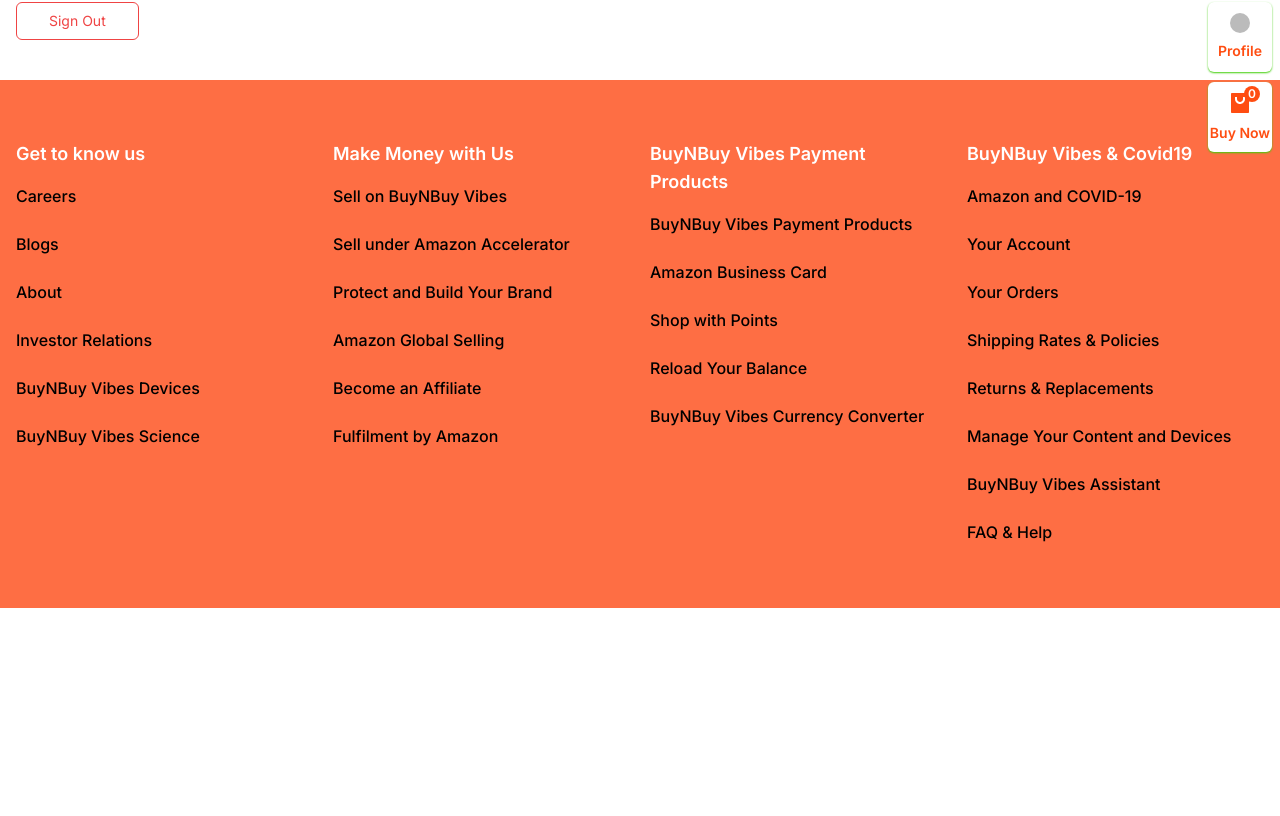
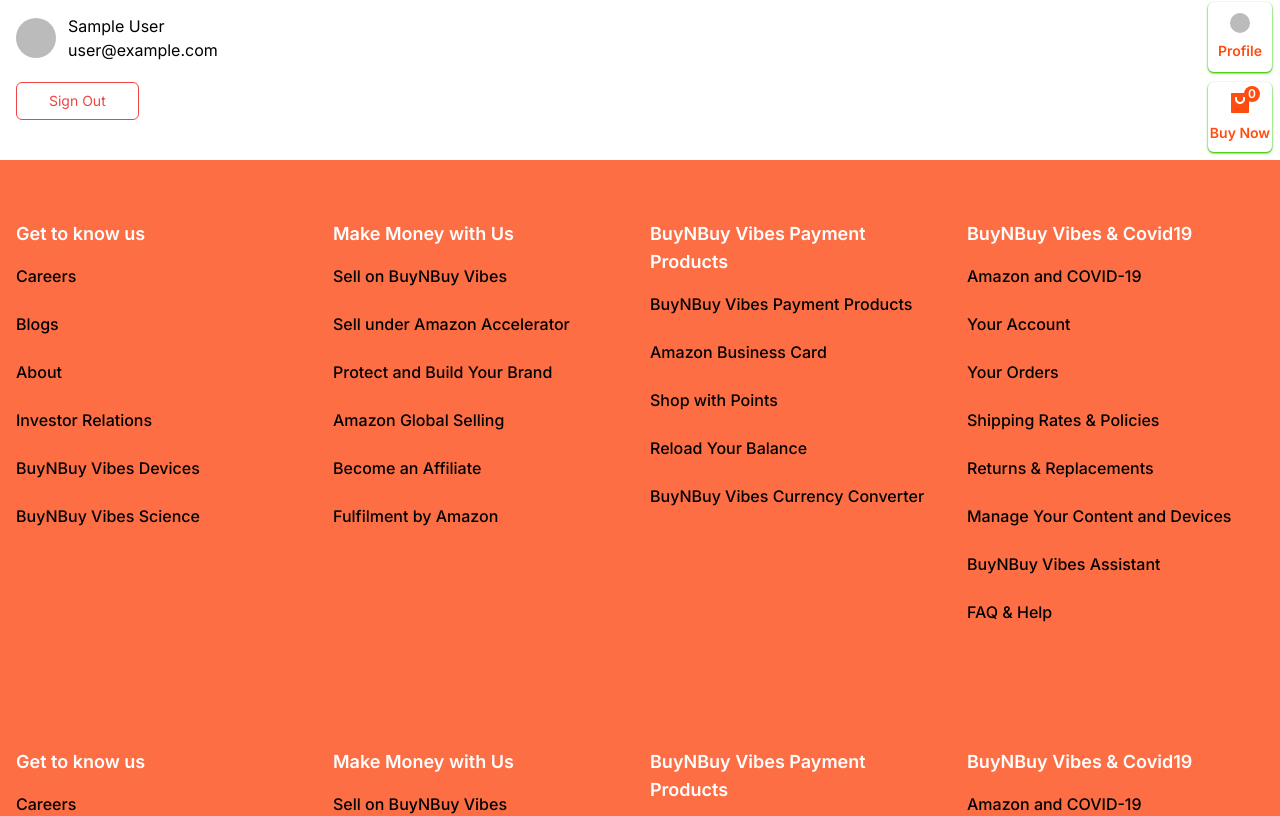
Before and after one commit to Ghazal010/buynbuy_1, a Next.js app: page /dashboard in a window 1280 px wide. Shown: the part 238-1054 px from the top of the page. Before the commit the page ends 846 px from the top, so only its background shows below. Built offline with nearby package versions, Linux system fonts and the light colour scheme; no server answers; sample sign-in values are in the browser's storage.

Commit message:
Updated-2

```diff
--- /dev/null
+++ b/src/app/layout.tsx
@@ -0,0 +1,54 @@
+import type { Metadata } from "next";
+// import { GeistSans, GeistMono } from "next/font/google";
+import "./globals.css";
+import Header from "@/components/Header/Header";
+import Footer from "@/components/Footer";
+import SideBar from "@/components/SideBar";
+import Layout from "@/components/Layout";
+import { Toaster } from "react-hot-toast";
+import { Inter } from "next/font/google";
+
+ const inter = Inter({ subsets: ["latin"] });
+
+// const geistSans = Geist({
+//   variable: "--font-geist-sans",
+//   subsets: ["latin"],
+// });
+
+// const geistMono = Geist_Mono({
+//   variable: "--font-geist-mono",
+//   subsets: ["latin"],
+// });
+
+export const metadata: Metadata = {
+  title: "BuyNBuy Vibes",
+  description: "Generated by create next app",
+};
+
+export default function RootLayout({
+  children,
+}: Readonly<{
+  children: React.ReactNode;
+}>) {
+  return (
+    <html lang="en">
+      <body
+        className={`${inter.className} antialiased`}
+      >
+        <Layout>
+          <Header />
+          {children}
+      <SideBar />
+      <Footer />
+      <Toaster position="bottom-right" toastOptions={{
+          style:{
+            backgroundColor:'#000000',
+            color:'#ffffff',
+          }
+        }
+      }/>
+  </Layout>
+      </body>
+    </html>
+  );
+}
--- /dev/null
+++ b/src/app/page.tsx
@@ -0,0 +1,15 @@
+import Banner from "@/components/Banner";
+import Container from "@/components/Container";
+import Facilities from "@/components/Facilities";
+import ProductList from "@/components/ProductList";
+
+
+export default function Home() {
+  return (
+    <Container className="py-10">
+      <Banner />
+      <Facilities />
+      <ProductList />
+    </Container>
+  );
+}
```
